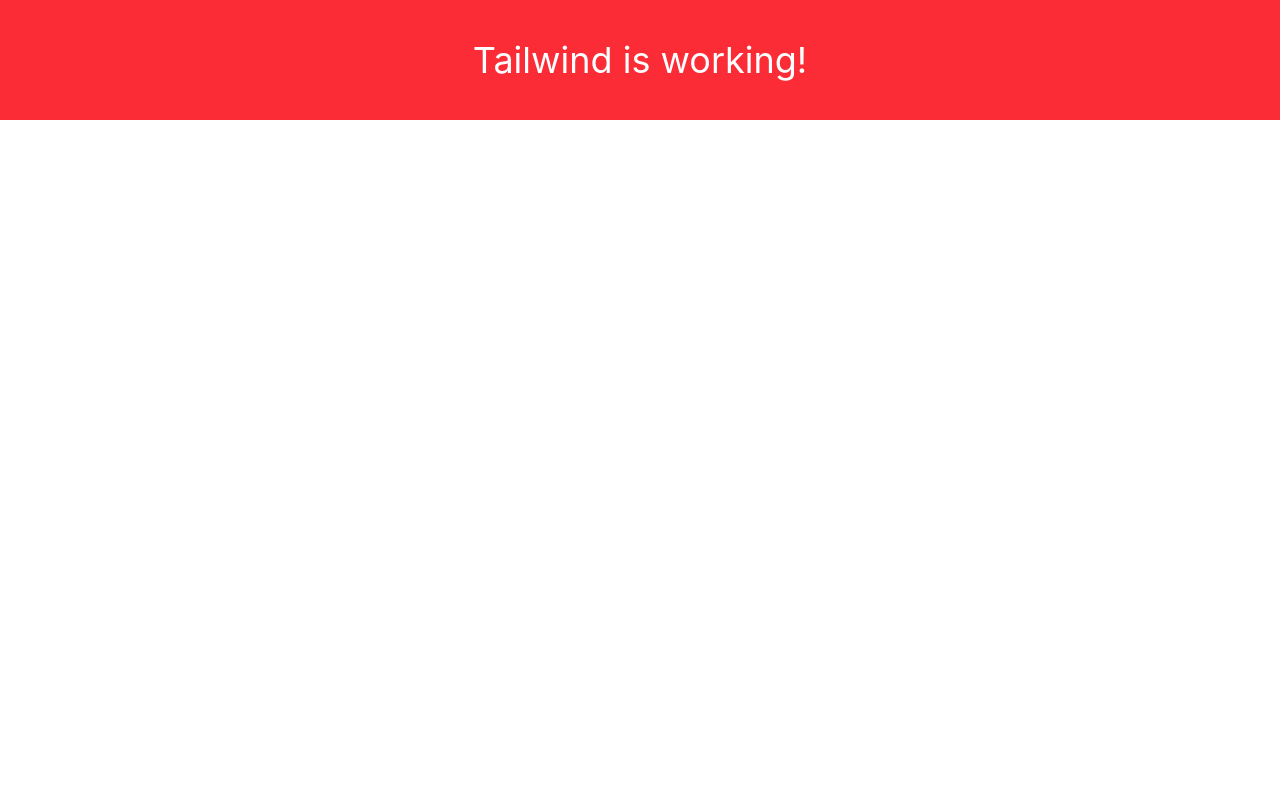
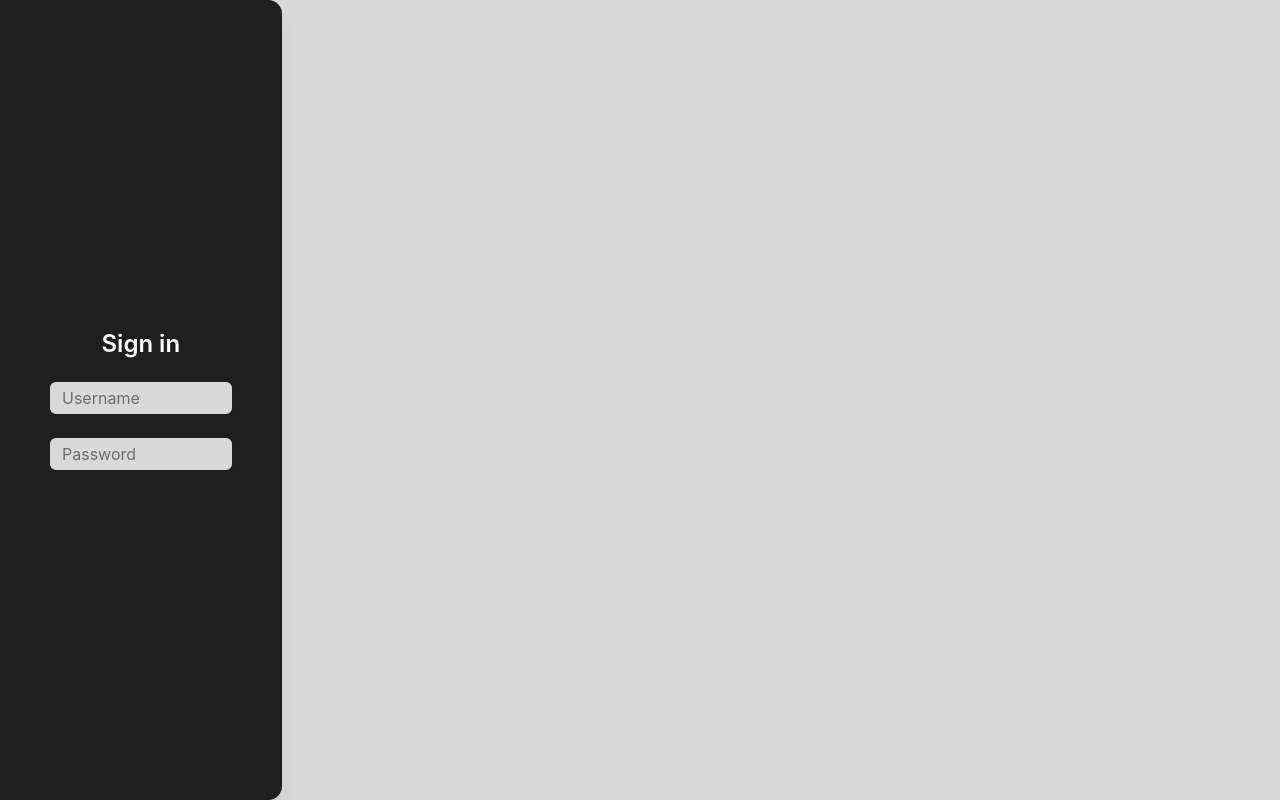
Before and after one commit to Laputa562/fever_client, a Vue app: page /login in a window 1280 px wide. Built offline with nearby package versions, Linux system fonts and the light colour scheme.

Commit message:
new login page

```diff
--- a/src/assets/base.css
+++ b/src/assets/base.css
@@ -1,85 +1,7 @@
 /* color palette from <https://github.com/vuejs/theme> */
-:root {
-  --vt-c-white: #ffffff;
-  --vt-c-white-soft: #f8f8f8;
-  --vt-c-white-mute: #f2f2f2;
-
-  --vt-c-black: #181818;
-  --vt-c-black-soft: #222222;
-  --vt-c-black-mute: #282828;
-
-  --vt-c-indigo: #2c3e50;
-
-  --vt-c-divider-light-1: rgba(60, 60, 60, 0.29);
-  --vt-c-divider-light-2: rgba(60, 60, 60, 0.12);
-  --vt-c-divider-dark-1: rgba(84, 84, 84, 0.65);
-  --vt-c-divider-dark-2: rgba(84, 84, 84, 0.48);
-
-  --vt-c-text-light-1: var(--vt-c-indigo);
-  --vt-c-text-light-2: rgba(60, 60, 60, 0.66);
-  --vt-c-text-dark-1: var(--vt-c-white);
-  --vt-c-text-dark-2: rgba(235, 235, 235, 0.64);
-}
-
-/* semantic color variables for this project */
-:root {
-  --color-background: var(--vt-c-white);
-  --color-background-soft: var(--vt-c-white-soft);
-  --color-background-mute: var(--vt-c-white-mute);
-
-  --color-border: var(--vt-c-divider-light-2);
-  --color-border-hover: var(--vt-c-divider-light-1);
-
-  --color-heading: var(--vt-c-text-light-1);
-  --color-text: var(--vt-c-text-light-1);
-
-  --section-gap: 160px;
-}
-
-@media (prefers-color-scheme: dark) {
-  :root {
-    --color-background: var(--vt-c-black);
-    --color-background-soft: var(--vt-c-black-soft);
-    --color-background-mute: var(--vt-c-black-mute);
-
-    --color-border: var(--vt-c-divider-dark-2);
-    --color-border-hover: var(--vt-c-divider-dark-1);
-
-    --color-heading: var(--vt-c-text-dark-1);
-    --color-text: var(--vt-c-text-dark-2);
-  }
-}
-
-*,
-*::before,
-*::after {
-  box-sizing: border-box;
-  margin: 0;
-  font-weight: normal;
-}
 
 body {
   min-height: 100vh;
-  color: var(--color-text);
-  background: var(--color-background);
-  transition:
-    color 0.5s,
-    background-color 0.5s;
-  line-height: 1.6;
-  font-family:
-    Inter,
-    -apple-system,
-    BlinkMacSystemFont,
-    'Segoe UI',
-    Roboto,
-    Oxygen,
-    Ubuntu,
-    Cantarell,
-    'Fira Sans',
-    'Droid Sans',
-    'Helvetica Neue',
-    sans-serif;
-  font-size: 15px;
   text-rendering: optimizeLegibility;
   -webkit-font-smoothing: antialiased;
   -moz-osx-font-smoothing: grayscale;
--- /dev/null
+++ b/src/components/BaseInput.vue
@@ -0,0 +1,18 @@
+<template>
+  <input
+    :type="type"
+    :placeholder="placeholder"
+    :value="modelValue"
+    @input="$emit('update:modelValue', $event.target.value)"
+    class="w-full px-3 py-1 rounded-[8px] bg-[#D9D9D9] border-2 border-[#1F1F1F] focus:outline-none focus:border-[#D9D9D9]"
+  />
+</template>
+
+<script setup>
+defineProps({
+  modelValue: String,
+  type: { type: String, default: 'text' },
+  placeholder: String,
+})
+defineEmits(['update:modelValue'])
+</script>
--- a/src/views/LoginView.vue
+++ b/src/views/LoginView.vue
@@ -1,5 +1,30 @@
+<script setup>
+import { ref, watch } from 'vue'
+import BaseInput from '@/components/BaseInput.vue'
+const username = ref('')
+</script>
 <template>
-  <div class="bg-red-500 text-white p-10 text-4xl font-bold text-center">Tailwind is working!</div>
+  <div class="h-screen flex bg-[#D9D9D9]">
+    <div
+      class="animate-slide-in-left shadow-xl 0.5s ease-out forwards h-screen w-[22vw] max-w-md bg-[#1F1F1F] rounded-tr-[14px] rounded-br-[14px] flex justify-center items-center flex-col px-12 gap-[20px]"
+    >
+      <h1 class="text-white text-2xl font-semibold">Sign in</h1>
+      <BaseInput v-model="username" placeholder="Username" />
+      <BaseInput v-model="password" type="password" placeholder="Password" />
+    </div>
+  </div>
+</template>
+<style>
+@keyframes slide-in-left {
+  from {
+    transform: translateX(-40px);
+  }
+  to {
+    transform: translateX(0);
+  }
+}
 
-  <!-- The rest of your app -->
-</template>
+.animate-slide-in-left {
+  animation: slide-in-left 0.6s ease-out forwards;
+}
+</style>
--- a/vite.config.js
+++ b/vite.config.js
@@ -3,16 +3,13 @@
 import { defineConfig } from 'vite'
 import vue from '@vitejs/plugin-vue'
 import vueDevTools from 'vite-plugin-vue-devtools'
-
+import tailwindcss from '@tailwindcss/vite'
 // https://vite.dev/config/
 export default defineConfig({
-  plugins: [
-    vue(),
-    vueDevTools(),
-  ],
+  plugins: [vue(), vueDevTools(), tailwindcss()],
   resolve: {
     alias: {
-      '@': fileURLToPath(new URL('./src', import.meta.url))
+      '@': fileURLToPath(new URL('./src', import.meta.url)),
     },
   },
 })
```
